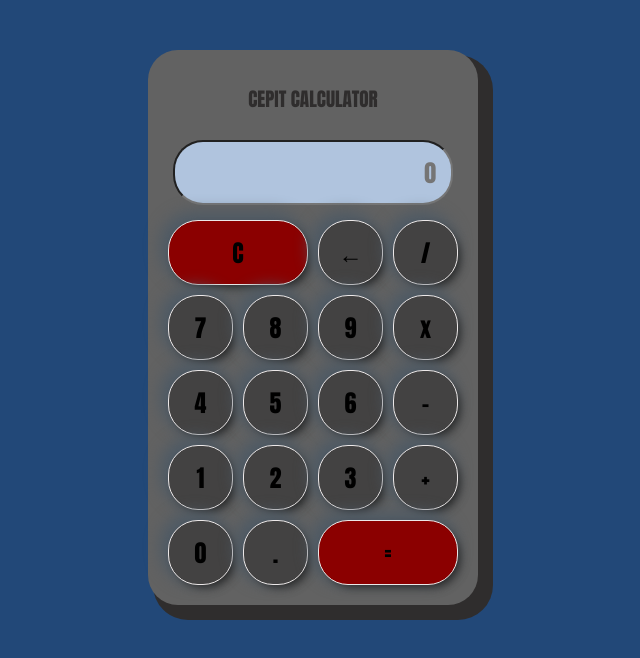
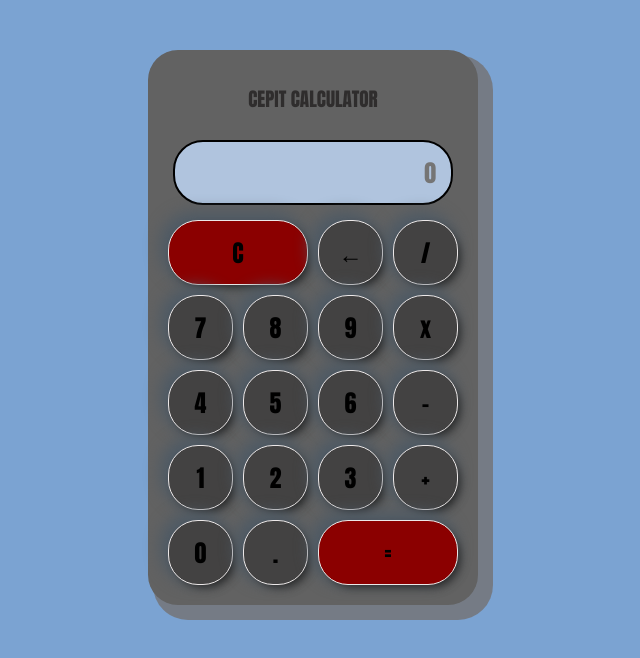
Before and after one commit to juanjocurutchet/Ejercicio_Calculadora, a plain HTML site: page index.html in a window 1280 px wide. Shown: the whole page, without its empty margins (342-982 px from the left). Drawn offline with Linux system fonts and the light colour scheme.

Commit message:
readme y estilado

```diff
--- a/styles.css/app.css
+++ b/styles.css/app.css
@@ -5,7 +5,7 @@
 
 body {
     margin: 0;
-    background-color: #224878;
+    background-color: #5b8cc7cc;
 }
 
 .container {
@@ -13,8 +13,6 @@ body {
     width: 300px;
     margin: auto;
     margin-top: 50px;
-
-
 }
 
 .nombre {
@@ -37,7 +35,7 @@ p {
     background-color: rgb(98, 98, 98);
     padding: 15px;
     border-radius: 30px;
-    box-shadow: 10px 10px 0px 5px #2f2d2d;
+    box-shadow: 10px 10px 0px 5px #747171c9;
 }
 
 
@@ -81,21 +79,20 @@ button:focus{
     grid-column: span 2;
 }
 
-
-
 #resultado {
     grid-column: 1/-1;
     padding: 15px;
     display: flex;
-
     margin: 0px 10px 10px 10px;
     flex-direction: column;
     align-items: flex-end;
     background-color: lightsteelblue;
+    border: solid 2px black;
     border-radius: 30px;
+    font-family: Casio Fx 7800;
     font-size: 1.5em;
     text-align: right;
     color: black;
     justify-content: space-between;
-    box-shadow: 0px 0px 0px 10 px #2f2d2d;
+    box-shadow: 2px 2px 2px 10 px #1e1d1d;
 }
```
Also changed, not shown: index.html (line endings or trailing spaces), 1 other file.
